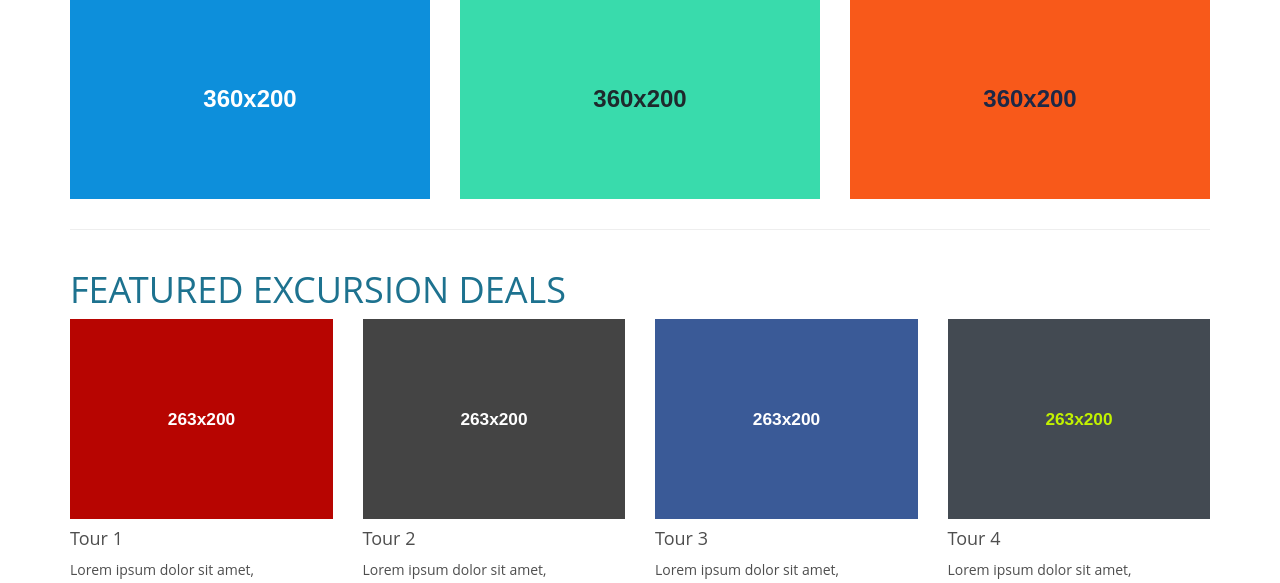
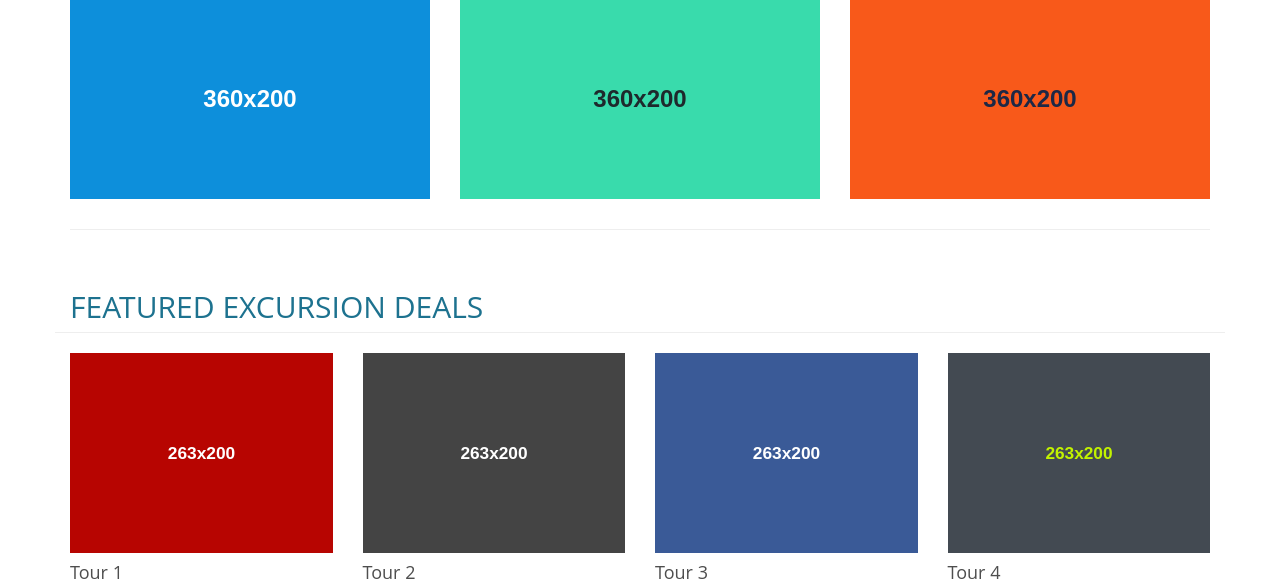
Before and after one commit to jeangustavee/viiatours, a PHP site: page / in a window 1280 px wide. Shown: the part 339-922 px from the top of the page. Run offline with PHP 8.4, Linux system fonts and the light colour scheme.

Commit message:
update headers styles

```diff
--- a/css/main.css
+++ b/css/main.css
@@ -158,10 +158,13 @@ MAIN NAV
 }
 
 .headers h2 {
-    font-size: 36px;
+    font-size: 30px;
     text-transform: uppercase;
     color: #1d728f;
     padding-left: 15px;
+    padding-bottom: 9px;
+    margin: 40px 0 20px;
+    border-bottom: 1px solid #eee;
 }
 
 .slider {
```
